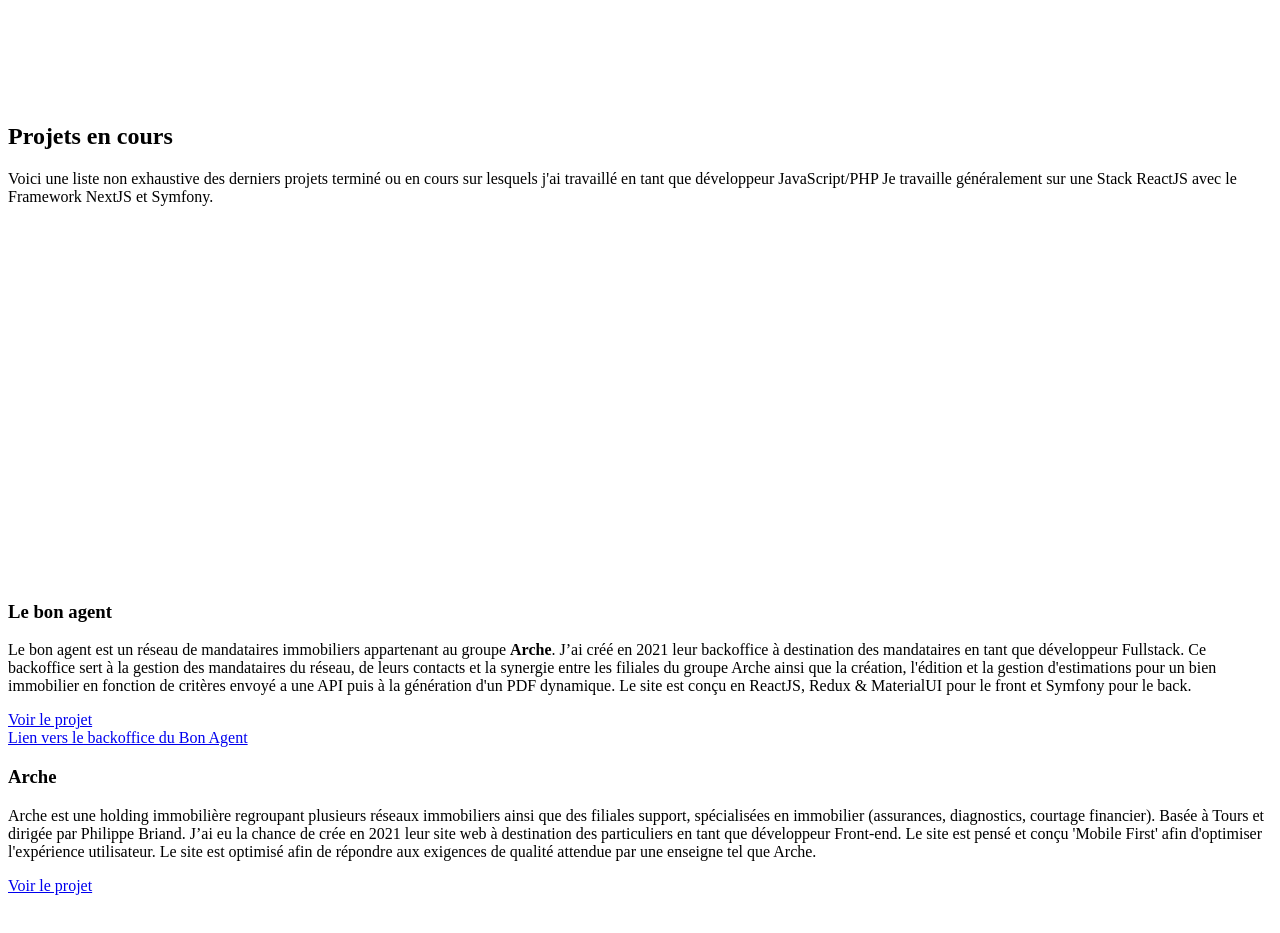
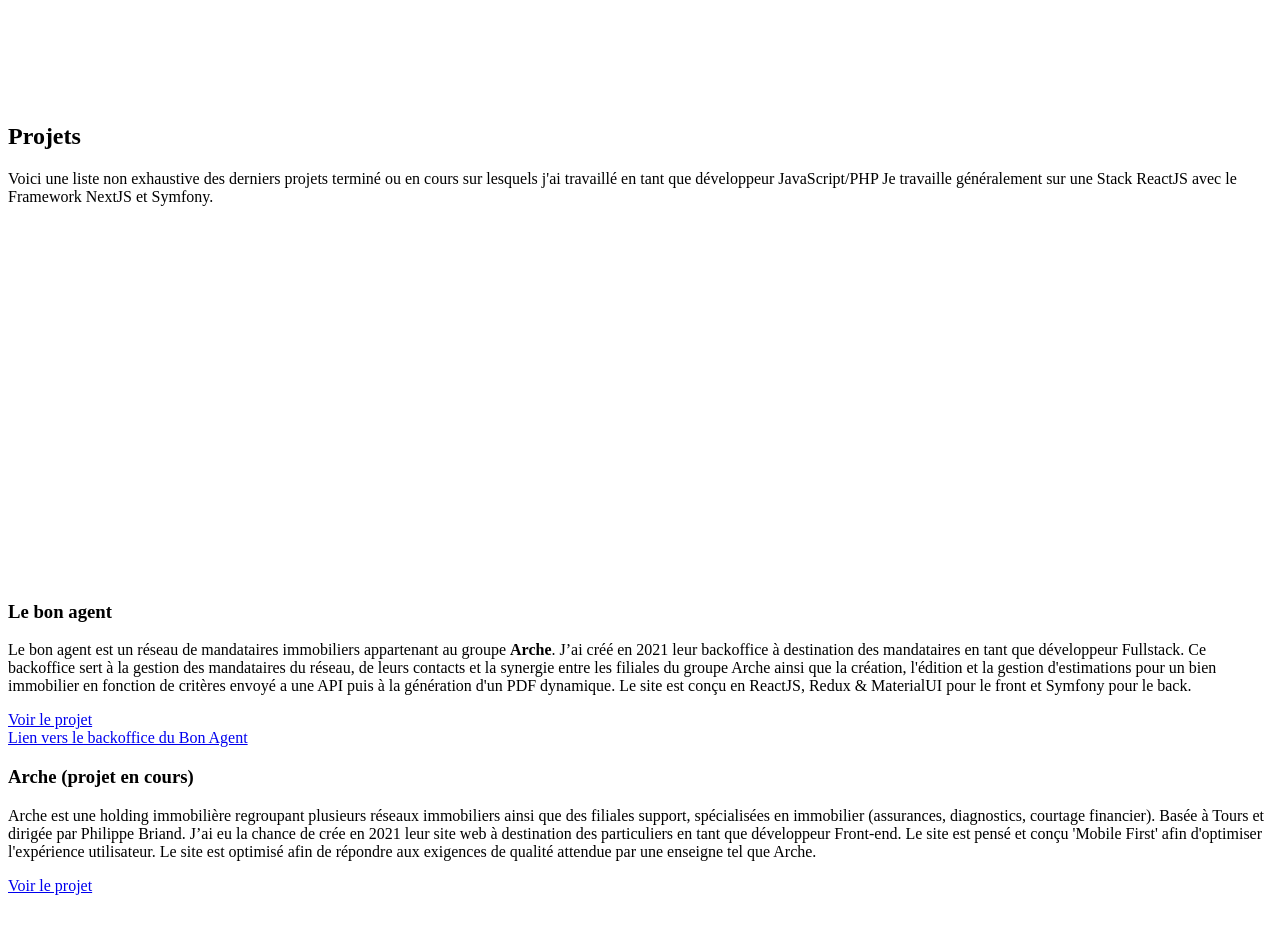
Before and after one commit to eikyuu/portfolio-2.1, a Next.js app: page / in a window 1280 px wide. Shown: the part 1180-2113 px from the top of the page. Built offline with nearby package versions, Linux system fonts and the light colour scheme.

Commit message:
title project

```diff
--- a/components/pages/home/Project.js
+++ b/components/pages/home/Project.js
@@ -8,7 +8,7 @@ const Project = () => {
     <section className="p-5">
       <section className="text-xl max-w-screen-xl	m-auto flex flex-wrap items-center ">
         <h2 className="mb-5 mt-5 2xl:text-3xl font-semibold">
-          Projets en cours
+          Projets
         </h2>
         <p className="font-sans text-xl text-gray-600">
           Voici une liste non exhaustive des derniers projets terminé ou en
@@ -56,7 +56,7 @@ const Project = () => {
 
         <article className="flex mb-10 justify-between flex-col xl:flex-row items-center">
           <div className="xl:w-1/2">
-            <h3 className="2xl:text-4xl font-semibold text-lba mb-5">Arche</h3>
+            <h3 className="2xl:text-4xl font-semibold text-lba mb-5">Arche (projet en cours)</h3>
             <p className="font-sans text-xl text-gray-600 mb-5">
               Arche est une holding immobilière regroupant plusieurs réseaux
               immobiliers ainsi que des filiales support, spécialisées en
```
